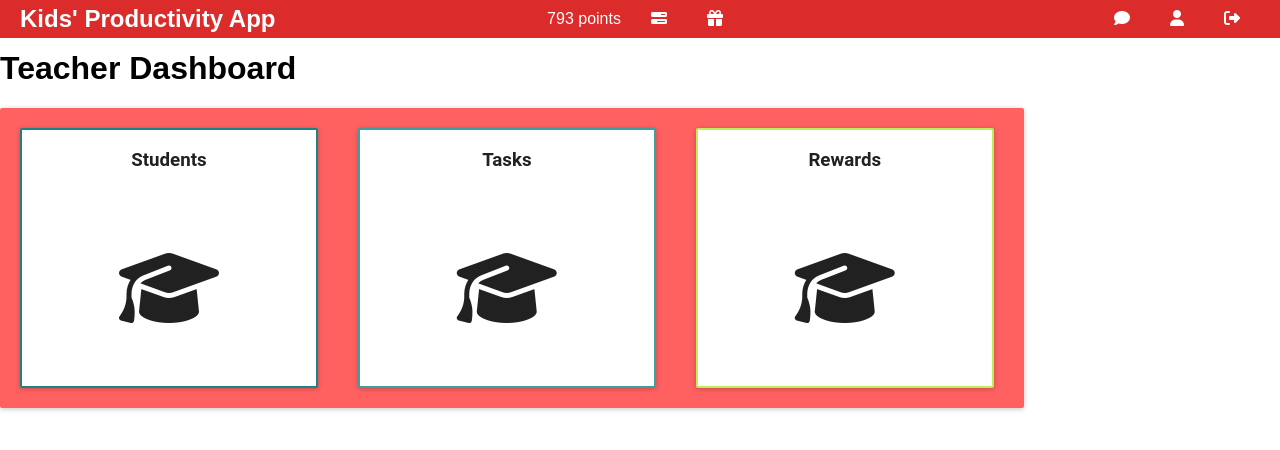
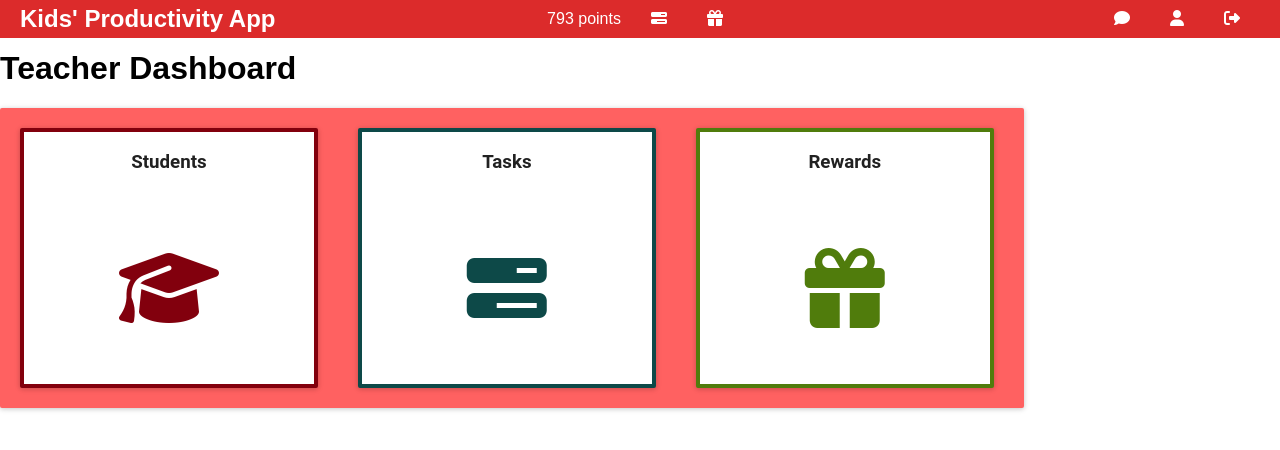
Before and after one commit to svbarker/project_bluejay, a React (Create React App) app in the folder client/: page / in a window 1280 px wide. Shown: the top 450 px of the page. Built offline with nearby package versions, Linux system fonts and the light colour scheme.

Commit message:
added appropriate styles

```diff
--- a/client/src/components/DashboardMenu.js
+++ b/client/src/components/DashboardMenu.js
@@ -3,6 +3,8 @@ import "../index.css";
 import "../styles/DashboardMenu.css";
 import { Link } from "react-router-dom";
 import Paper from "material-ui/Paper";
+
+//THOUGHTS: It'd be nice to scale down the icons when on smaller screens
 
 const DashboardMenu = () => {
   return (
@@ -19,10 +21,7 @@ const DashboardMenu = () => {
         <Paper id="dashboard-menu-item2" className="dashboard-menu-item">
           <div className="dashboard-menu-grid">
             <h3 id="dashboard-item-higher">Tasks</h3>
-            {/* <i id="dashboard-item-lower" className="material-icons">
-              insert icon
-            </i> */}
-            <i className="fa fa-graduation-cap fa-5x" />
+            <i className="fa fa-tasks fa-5x" />
           </div>
         </Paper>
       </Link>
@@ -30,7 +29,7 @@ const DashboardMenu = () => {
         <Paper id="dashboard-menu-item3" className="dashboard-menu-item">
           <div className="dashboard-menu-grid">
             <h3>Rewards</h3>
-            <i className="fa fa-graduation-cap fa-5x" />
+            <i className="fa fa-gift fa-5x" />
           </div>
         </Paper>
       </Link>
--- a/client/src/styles/DashboardMenu.css
+++ b/client/src/styles/DashboardMenu.css
@@ -15,7 +15,7 @@
   box-sizing: border-box;
   margin: 20px;
   display: grid;
-  border: 2px solid;
+  border: 4px solid;
 }
 .dashboard-menu-grid {
   display: grid;
@@ -30,25 +30,38 @@
   grid-row-start: 2;
   grid-row-end: 3;
 }
+/*leftmost item = 1, rightmost = 3*/
 #dashboard-menu-item1 {
   grid-column-start: 1;
   grid-column-end: 2;
   grid-row-start: 1;
   grid-row-end: 1;
-  border-color: #1a8484;
+  border-color: #82000d;
+  color: #82000d; /*dont think this taking affect*/
+}
+#dashboard-menu-item1 i {
+  color: #82000d; /*dont think this taking affect*/
 }
 #dashboard-menu-item2 {
   grid-column-start: 2;
   grid-column-end: 3;
   grid-row-start: 1;
   grid-row-end: 1;
-  border-color: #3d9f9f;
+  border-color: #0d4948;
+  color: #0d4948; /*dont think this taking affect*/
+}
+#dashboard-menu-item2 i {
+  color: #0d4948; /*dont think this taking affect*/
 }
 #dashboard-menu-item3 {
   grid-column-start: 3;
   grid-column-end: 3;
   grid-row-start: 1;
   grid-row-end: 1;
-  border-color: #beef5b;
+  border-color: #507c0c;
+  color: #507c0c; /*dont think this taking affect*/
+}
+#dashboard-menu-item3 i {
+  color: #507c0c; /*dont think this taking affect*/
 }
 /* DASHBOARD STYLES */
```
